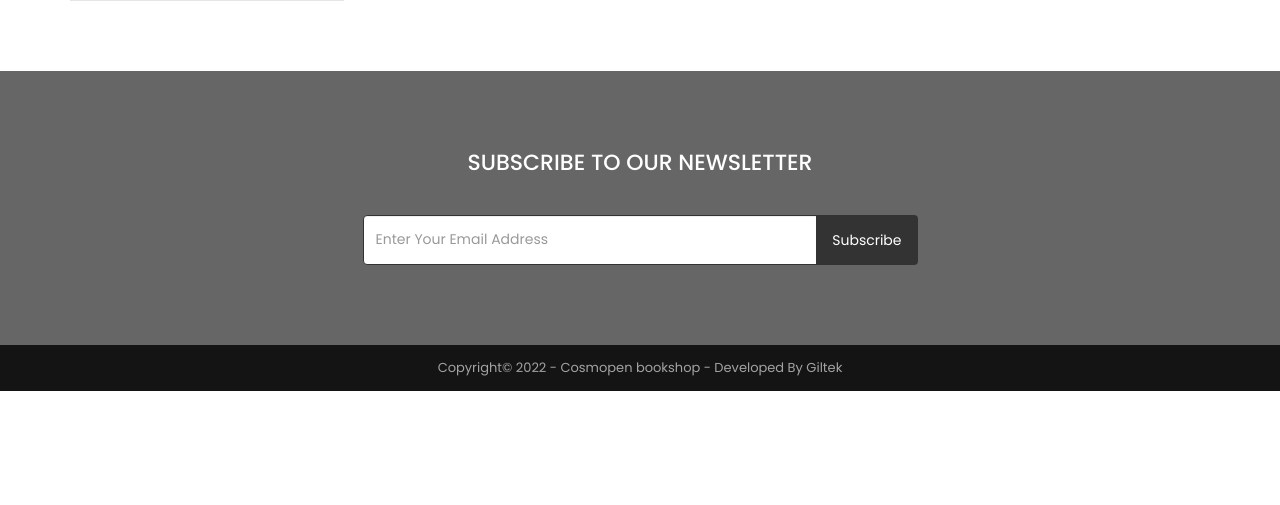
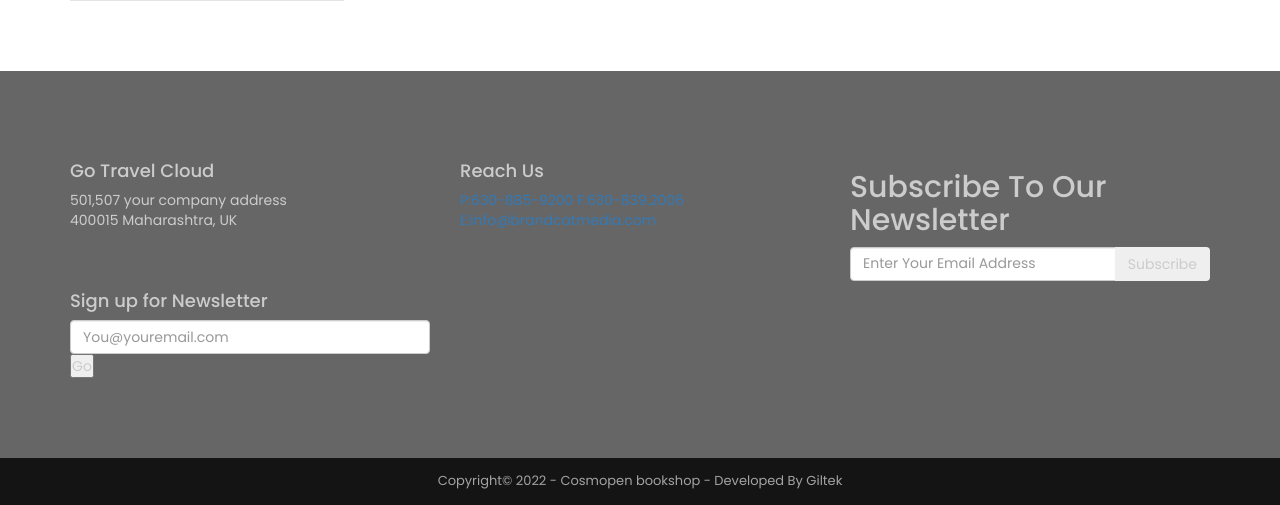
Before and after one commit to Gilteck/cosmo, a PHP site: page / in a window 1280 px wide. Shown: the part 3388-3893 px from the top of the page. Before the commit the page ends 3779 px from the top, so only its background shows below. Run offline with PHP 8.4, Linux system fonts and the light colour scheme; data comes from the database, SQL or seed files in the repository; data that the repository does not hold is empty; some libraries are stand-ins or nearby versions.

Commit message:
commit on 'master'

```diff
--- a/assets/css/main.css
+++ b/assets/css/main.css
@@ -8,6 +8,7 @@
 body {
   font-family: 'Poppins', sans-serif;
   font-size: 14px;
+  color: #ccc;
 }
 
 *::selection{
--- a/footer.php
+++ b/footer.php
@@ -21,8 +21,23 @@ foreach ($result as $row)
 <section class="home-newsletter">
 	<div class="container">
 		<div class="row">
-			<div class="col-md-6 col-md-offset-3">
-				<div class="single">
+			<!--<div class="col-md-6 col-md-offset-4">-->
+		<div class="col-sm-4">
+            <div class="footer-col-item">
+              <h4>Go Travel Cloud</h4>
+              <address>
+              501,507 your company address<br>
+              400015 Maharashtra, UK
+              </address>
+            </div>
+        </div>
+        <div class="col-sm-4">
+            <div class="footer-col-item">
+              <h4>Reach Us</h4>
+              <div class="item-contact"> <a href="tel:630-885-9200"><span class="link-id">P</span>:<span>630-885-9200</span></a> <a href="tel:630-839.2006"><span class="link-id">F</span>:<span>630-839.2006</span></a> <a href="mailto:info@brandcatmedia.com"><span class="link-id">E</span>:<span>info@brandcatmedia.com</span></a> </div>
+            </div>
+          </div>
+			<div class="col-sm-4">
 					<?php
 			if(isset($_POST['form_subscribe']))
 			{
@@ -77,6 +92,7 @@ Thanks for your interest to subscribe our newsletter!<br><br>
 Please click this link to confirm your subscription:
 					'.$verification_url.'<br><br>
 This link will be active only for 24 hours.
+
 					';
 
 							$headers = 'From: ' . $contact_email . "\r\n" .
@@ -109,8 +125,17 @@ This link will be active only for 24 hours.
 			         	<button class="btn btn-theme" type="submit" name="form_subscribe"><?php echo LANG_VALUE_92; ?></button>
 			         	</span>
 			        </div>
+					</form>
 				</div>
-				</form>
+				<div class="col-sm-4">
+            <div class="footer-col-item">
+              <h4>Sign up for Newsletter</h4>
+              <form class="signUpNewsletter" action="" method="get">
+                <input name="" class="gt-email form-control" placeholder="You@youremail.com" type="text">
+                <input name="" class="btn-go" value="Go" type="button">
+              </form>
+            </div>
+          </div>
 			</div>
 		</div>
 	</div>
--- a/index.php
+++ b/index.php
@@ -140,7 +140,7 @@ foreach ($result as $row)
                     $statement->execute(array(1,1));
                     $result = $statement->fetchAll(PDO::FETCH_ASSOC);
                     foreach ($result as $row) {
-                        ?>
+                       ?>
                         <div class="item">
                             <div class="thumb"><a href="product.php?id=<?php echo $row['p_id']; ?>">
                                 <div class="photo" style="background-image:url(assets/uploads/<?php echo $row['p_featured_photo']; ?>);"></div>
```
